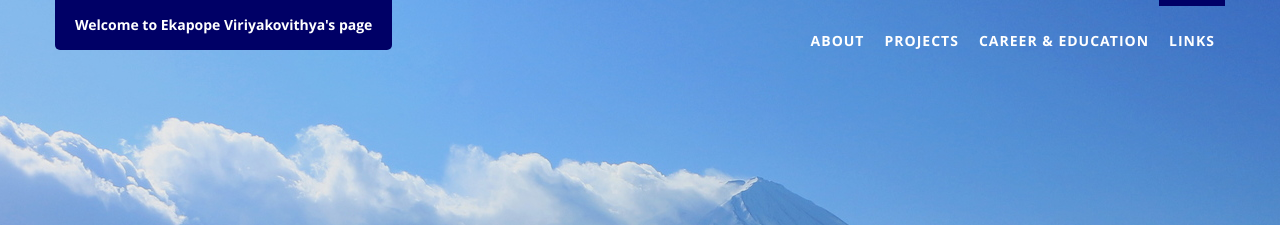
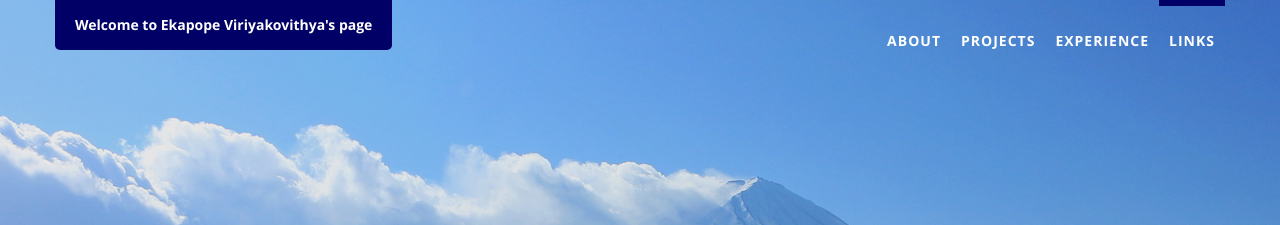
Before and after one commit to ekapope/ekapope.github.io, a Jekyll site: the page built from index.html, in a window 1280 px wide. Shown: the top 225 px of the page. Built offline with Jekyll 4.4.1, drawn with Linux system fonts in a browser that asks for light colours.

Commit message:
Update landing.yml

```diff
--- a/_data/landing.yml
+++ b/_data/landing.yml
@@ -14,7 +14,7 @@
 
 - id: career
   i18n: nav.career
-  name: Career & Education
+  name: Experience
   tpl: career.html
   css: timeline
 
```
